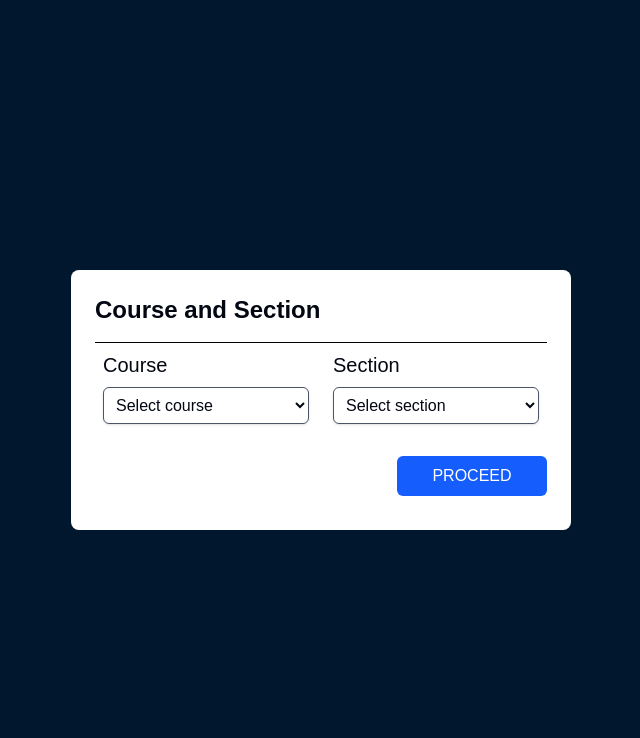
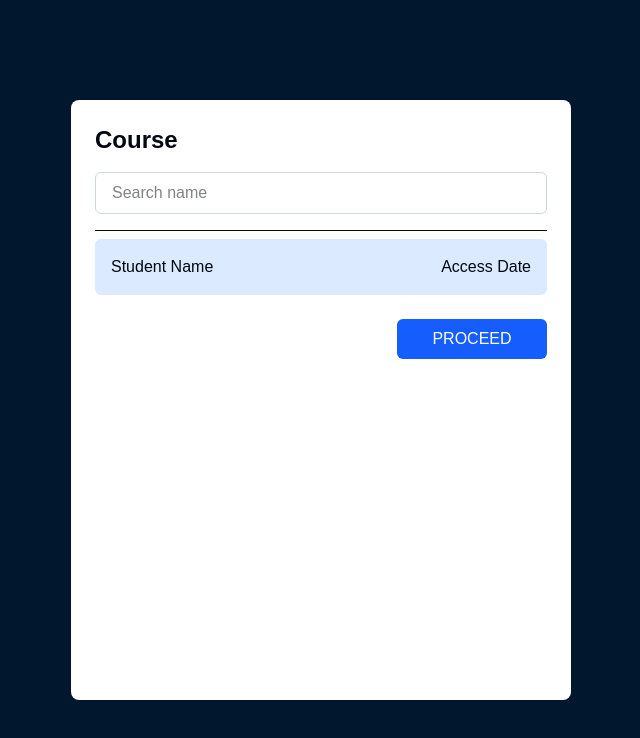
Before and after one commit to johnrefani/classwebsite, a Next.js app: page / in a window 1280 px wide. Shown: the top 738 px of the page, without its empty margins (319-959 px from the left). Built offline with nearby package versions, Linux system fonts and the light colour scheme.

Commit message:
Added Student List

```diff
--- a/app/page.tsx
+++ b/app/page.tsx
@@ -1,10 +1,11 @@
-import Card from "@/components/Card";
+import MainContent from "@/components/MainContent";
+import StudentList from "@/components/StudentList";
 
 
 export default function Home() {
   return (
     <main className="flex items-center justify-center min-h-screen">
-      <Card/>
+      <StudentList/>
     </main>
   );
 }
--- a/components/Card.tsx
+++ b/components/MainContent.tsx
@@ -1,7 +1,7 @@
 import React from 'react'
 import Button from './ui/Button'
 
-const Card = () => {
+const MainContent = () => {
   return (
     <div className='bg-white rounded-lg p-6 w-[500px] h-[260px]'>
       <div className='border-b-1 border-black w-full max-w-2xl'>
@@ -32,4 +32,4 @@ const Card = () => {
   )
 }
 
-export default Card
+export default MainContent
--- /dev/null
+++ b/components/StudentList.tsx
@@ -0,0 +1,30 @@
+import React from 'react'
+import Student from './ui/Student'
+import Button from './ui/Button'
+
+const StudentList = () => {
+  return (
+    <div className='bg-white rounded-lg p-6 w-[500px] h-[600px]'>
+        <div className='w-full max-w-2xl'>
+            <h2 className='text-2xl font-semibold text-gray-950 mb-4'>Course</h2>
+        </div>
+        <div className="pb-4 border-gray-950 border-b-1 ">
+            <input type="text" placeholder="Search name" className="w-full px-4 py-2 border text-gray-950 border-gray-300 rounded-md focus:outline-none focus:ring-2 focus:ring-blue-500" />
+        </div>
+
+        <div className="space-y-4 pt-2">
+            <div className="flex justify-between items-center">
+                <Student/>
+            </div>
+
+        </div>
+
+        <div className='text-right'>
+            <Button/>
+        </div>
+
+    </div>
+  )
+}
+
+export default StudentList
--- /dev/null
+++ b/components/ui/Student.tsx
@@ -0,0 +1,14 @@
+import React from 'react';
+
+const Student = () => {
+  return (
+    <div
+      className="flex justify-between items-center rounded-md p-4 bg-blue-100  hover:bg-gray-50 cursor-pointer w-full"
+    >
+      <span className='text-gray-950'>Student Name</span>
+      <span className='text-gray-950'>Access Date</span>
+    </div>
+  );
+}
+
+export default Student;
```
